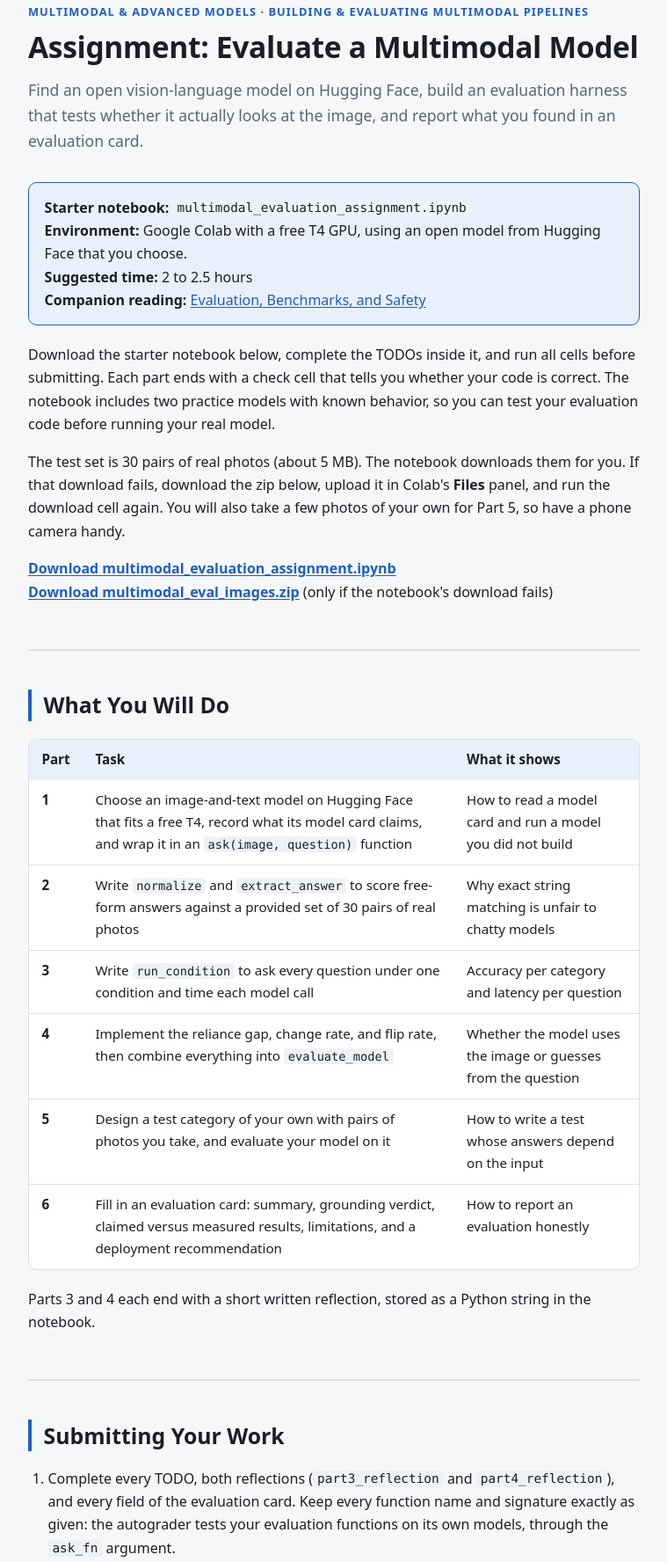
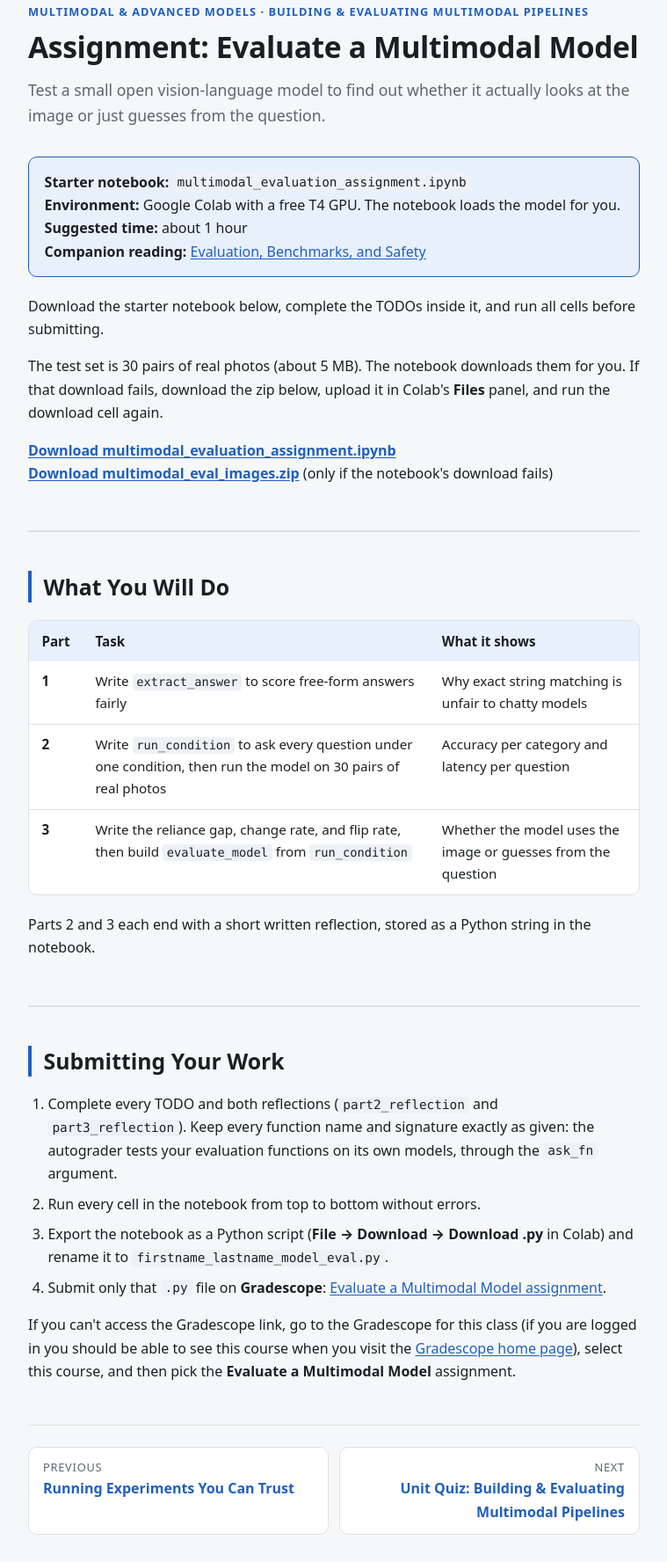
Before and after one commit to bwsi-forge-ai-challenge/bwsi-forge-ai-challenge.github.io, a plain HTML site: page Lessons/2_multimodal_+_advanced_models/building_and_evaluating_multimodal_pipelines/lesson4_assignment.html in a window 1280 px wide. Shown: the part 131-1907 px from the top of the page at 88% size, without its empty margins (260-1019 px from the left). Drawn offline with Linux system fonts and the light colour scheme.

Commit message:
Simplify multimodal evaluation assignment and link its Gradescope page

```diff
--- a/Lessons/2_multimodal_+_advanced_models/building_and_evaluating_multimodal_pipelines/lesson4_assignment.html
+++ b/Lessons/2_multimodal_+_advanced_models/building_and_evaluating_multimodal_pipelines/lesson4_assignment.html
@@ -24,18 +24,18 @@
   <header class="page-header">
     <p class="eyebrow">Multimodal &amp; Advanced Models · Building &amp; Evaluating Multimodal Pipelines</p>
     <h1>Assignment: Evaluate a Multimodal Model</h1>
-    <p class="lede">Find an open vision-language model on Hugging Face, build an evaluation harness that tests whether it actually looks at the image, and report what you found in an evaluation card.</p>
+    <p class="lede">Test a small open vision-language model to find out whether it actually looks at the image or just guesses from the question.</p>
   </header>
 
   <section>
     <div class="assignment-box">
         <strong>Starter notebook:</strong> <code>multimodal_evaluation_assignment.ipynb</code><br>
-        <strong>Environment:</strong> Google Colab with a free T4 GPU, using an open model from Hugging Face that you choose.<br>
-        <strong>Suggested time:</strong> 2 to 2.5 hours<br>
+        <strong>Environment:</strong> Google Colab with a free T4 GPU. The notebook loads the model for you.<br>
+        <strong>Suggested time:</strong> about 1 hour<br>
         <strong>Companion reading:</strong> <a href="lesson2_evaluation_benchmarks_and_safety.html">Evaluation, Benchmarks, and Safety</a>
     </div>
-    <p>Download the starter notebook below, complete the TODOs inside it, and run all cells before submitting. Each part ends with a check cell that tells you whether your code is correct. The notebook includes two practice models with known behavior, so you can test your evaluation code before running your real model.</p>
-    <p>The test set is 30 pairs of real photos (about 5 MB). The notebook downloads them for you. If that download fails, download the zip below, upload it in Colab's <strong>Files</strong> panel, and run the download cell again. You will also take a few photos of your own for Part 5, so have a phone camera handy.</p>
+    <p>Download the starter notebook below, complete the TODOs inside it, and run all cells before submitting.</p>
+    <p>The test set is 30 pairs of real photos (about 5 MB). The notebook downloads them for you. If that download fails, download the zip below, upload it in Colab's <strong>Files</strong> panel, and run the download cell again.</p>
     <p>
         <a id="notebook-download-link" href="../../../Assignments/2_multimodal_+_advanced_models/multimodal_evaluation_assignment.ipynb" download="multimodal_evaluation_assignment.ipynb"><strong>Download multimodal_evaluation_assignment.ipynb</strong></a><br>
         <a href="../../../Assignments/2_multimodal_+_advanced_models/multimodal_eval_images.zip" download="multimodal_eval_images.zip"><strong>Download multimodal_eval_images.zip</strong></a> (only if the notebook's download fails)
@@ -49,25 +49,21 @@
             <tr><th>Part</th><th>Task</th><th>What it shows</th></tr>
         </thead>
         <tbody>
-            <tr><td><strong>1</strong></td><td>Choose an image-and-text model on Hugging Face that fits a free T4, record what its model card claims, and wrap it in an <code>ask(image, question)</code> function</td><td>How to read a model card and run a model you did not build</td></tr>
-            <tr><td><strong>2</strong></td><td>Write <code>normalize</code> and <code>extract_answer</code> to score free-form answers against a provided set of 30 pairs of real photos</td><td>Why exact string matching is unfair to chatty models</td></tr>
-            <tr><td><strong>3</strong></td><td>Write <code>run_condition</code> to ask every question under one condition and time each model call</td><td>Accuracy per category and latency per question</td></tr>
-            <tr><td><strong>4</strong></td><td>Implement the reliance gap, change rate, and flip rate, then combine everything into <code>evaluate_model</code></td><td>Whether the model uses the image or guesses from the question</td></tr>
-            <tr><td><strong>5</strong></td><td>Design a test category of your own with pairs of photos you take, and evaluate your model on it</td><td>How to write a test whose answers depend on the input</td></tr>
-            <tr><td><strong>6</strong></td><td>Fill in an evaluation card: summary, grounding verdict, claimed versus measured results, limitations, and a deployment recommendation</td><td>How to report an evaluation honestly</td></tr>
+            <tr><td><strong>1</strong></td><td>Write <code>extract_answer</code> to score free-form answers fairly</td><td>Why exact string matching is unfair to chatty models</td></tr>
+            <tr><td><strong>2</strong></td><td>Write <code>run_condition</code> to ask every question under one condition, then run the model on 30 pairs of real photos</td><td>Accuracy per category and latency per question</td></tr>
+            <tr><td><strong>3</strong></td><td>Write the reliance gap, change rate, and flip rate, then build <code>evaluate_model</code> from <code>run_condition</code></td><td>Whether the model uses the image or guesses from the question</td></tr>
         </tbody>
     </table></div>
-    <p>Parts 3 and 4 each end with a short written reflection, stored as a Python string in the notebook.</p>
+    <p>Parts 2 and 3 each end with a short written reflection, stored as a Python string in the notebook.</p>
   </section>
 
   <section>
     <h2>Submitting Your Work</h2>
     <ol class="checklist">
-        <li>Complete every TODO, both reflections (<code>part3_reflection</code> and <code>part4_reflection</code>), and every field of the evaluation card. Keep every function name and signature exactly as given: the autograder tests your evaluation functions on its own models, through the <code>ask_fn</code> argument.</li>
-        <li>Run every cell in the notebook from top to bottom and confirm that every check cell passes.</li>
+        <li>Complete every TODO and both reflections (<code>part2_reflection</code> and <code>part3_reflection</code>). Keep every function name and signature exactly as given: the autograder tests your evaluation functions on its own models, through the <code>ask_fn</code> argument.</li>
+        <li>Run every cell in the notebook from top to bottom without errors.</li>
         <li>Export the notebook as a Python script (<strong>File &rarr; Download &rarr; Download .py</strong> in Colab) and rename it to <code>firstname_lastname_model_eval.py</code>.</li>
-        <!-- TODO: replace href="#" with the Gradescope assignment link. -->
-        <li>Submit only that <code>.py</code> file on <strong>Gradescope</strong>: <a href="#" target="_blank">Evaluate a Multimodal Model assignment</a>.</li>
+        <li>Submit only that <code>.py</code> file on <strong>Gradescope</strong>: <a href="https://www.gradescope.com/courses/1365457/assignments/9080962" target="_blank">Evaluate a Multimodal Model assignment</a>.</li>
     </ol>
     <p>If you can't access the Gradescope link, go to the Gradescope for this class (if you are logged in you should be able to see this course when you visit the <a href="https://www.gradescope.com/">Gradescope home page</a>), select this course, and then pick the <b>Evaluate a Multimodal Model</b> assignment.</p>
   </section>
```
Also changed, not shown: 1 other file.
